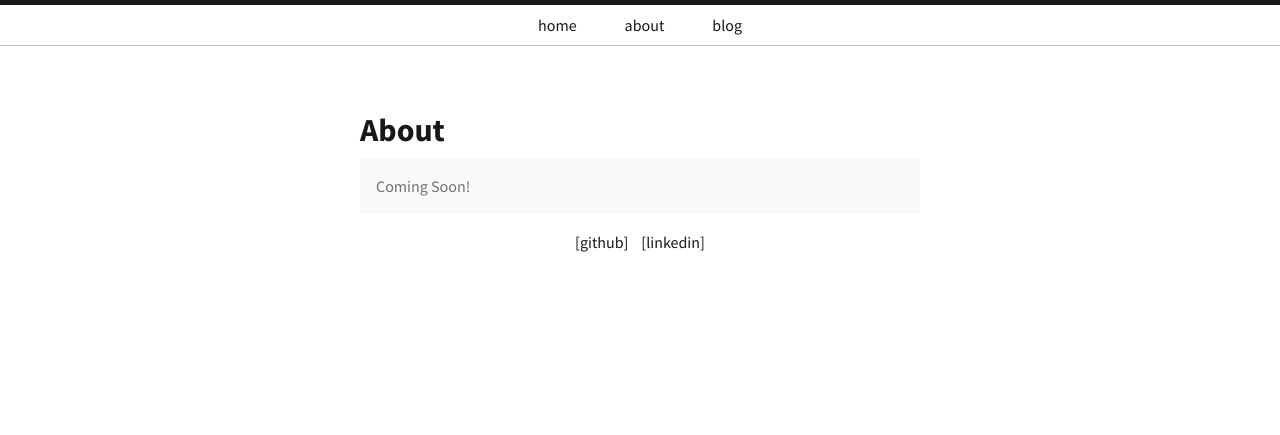
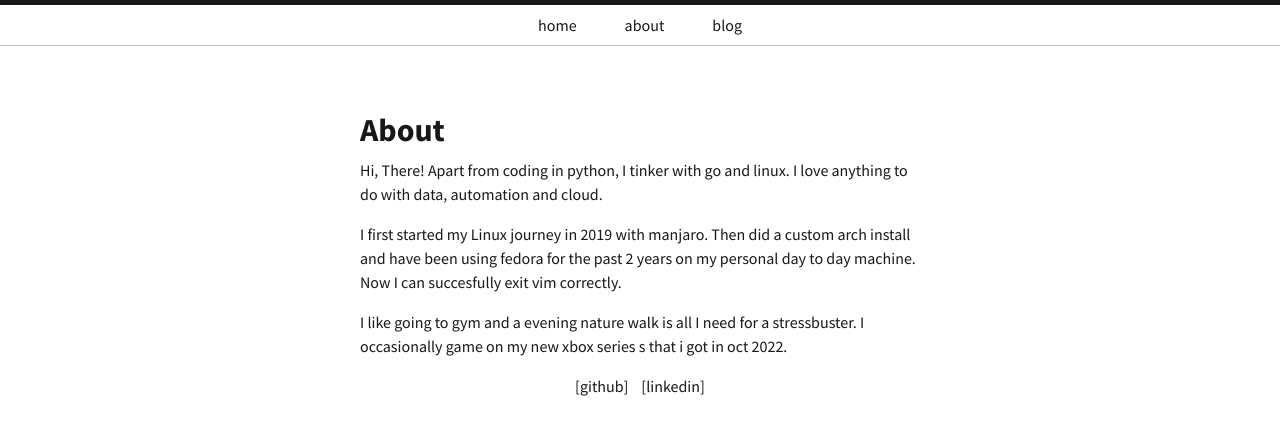
Before and after one commit to hssharadga/hssharadga.github.io, a Jekyll site: the page built from about.md, in a window 1280 px wide. Shown: the top 435 px of the page. Built offline with Jekyll 4.4.1, drawn with Linux system fonts in a browser that asks for light colours; a file with an impossible date is left out.

Commit message:
Update about.md

```diff
--- a/about.md
+++ b/about.md
@@ -3,6 +3,8 @@ layout: page
 title: About
 ---
 
-<p class="message">
-  Coming Soon!
-</p>
+Hi, There! Apart from coding in python, I tinker with go and linux. I love anything to do with data, automation and cloud.
+
+I first started my Linux journey in 2019 with manjaro. Then did a custom arch install and have been using fedora for the past 2 years on my personal day to day machine. Now I can succesfully exit vim correctly.
+
+I like going to gym and a evening nature walk is all I need for a stressbuster. I occasionally game on my new xbox series s that i got in oct 2022.
```
